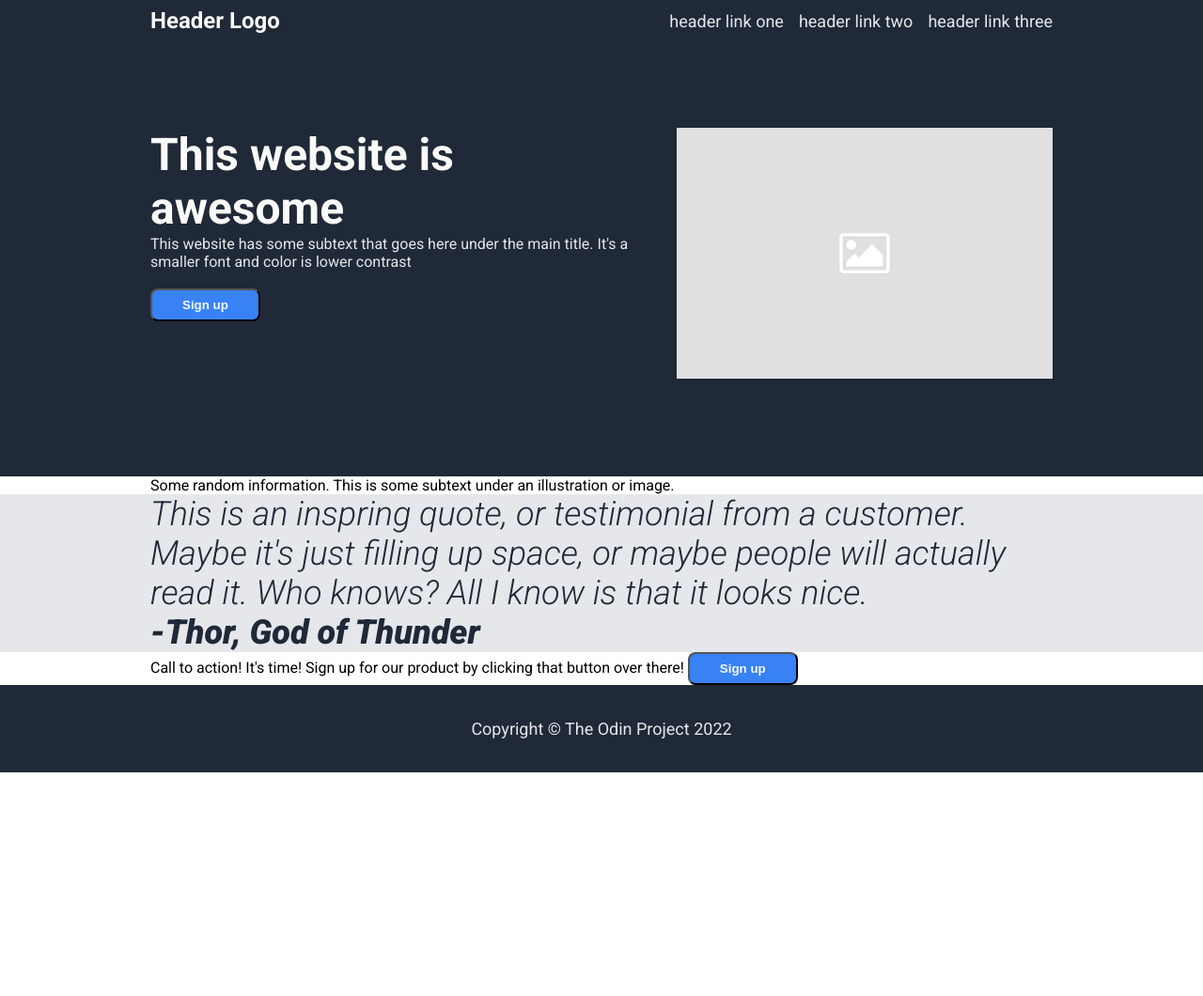
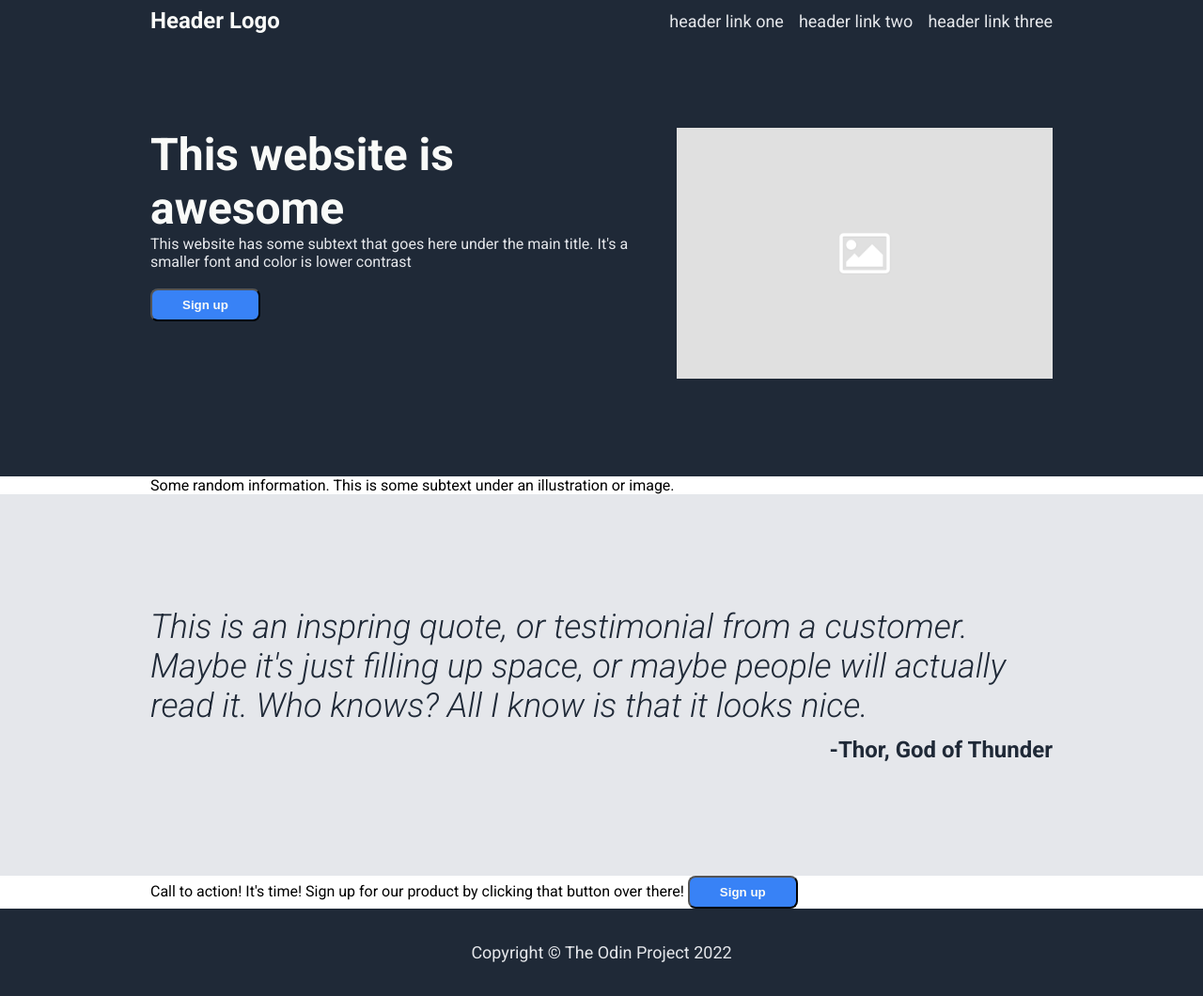
Before and after one commit to MxRi007/odin-css-exercise-landing-page, a plain HTML site: page index.html in a window 1280 px wide. Shown: the whole page at 94% size. Before the commit the page ends 822 px from the top, so only its background shows below. Drawn offline with Linux system fonts and the light colour scheme.

Commit message:
Align quote author to the right and add padding to the quote

```diff
--- a/index.html
+++ b/index.html
@@ -37,11 +37,12 @@
             Some random information. This is some subtext under an illustration or image.
         </div>
         <div class="page-quote">
-<div>
+<div class="quote-text">
 This is an inspring quote, or testimonial from a customer. Maybe it's just filling up space, or maybe people will actually read it. Who knows? All I know is that it looks nice.
-<br>
- <b>-Thor, God of Thunder</b>
 </div>
+
+ <div class="quote-author">-Thor, God of Thunder</div>
+
 
         </div>
         <div class="page-sign-up">
--- a/style.css
+++ b/style.css
@@ -47,9 +47,10 @@ header {
     flex-wrap: wrap;
 }
 
+
 .title-text {
     flex:1;
-    margin-bottom: 30px;
+    margin-bottom: 18px;
     margin-right: 42px;
 }
 
@@ -66,7 +67,7 @@ header {
 img.title-image {
     max-width: 400px;
     max-height: 100%;
-
+    flex:1;
 }
 
 h1, p {
@@ -93,15 +94,25 @@ p {
 
 .page-quote {
     background-color: #e5e7eb;
+
+    color: #1f2937;
+
+    padding-top: 120px;
+    padding-bottom: 120px;
+}
+
+.quote-text {
     font-style: italic;
     font-weight: 100;
-    color: #1f2937;
-    font-size: 36px;;
+    font-size: 36px;
 }
 
 
 .quote-author {
-    align-self: flex-end;
+    text-align:end;
+    font-weight: 800;
+    font-size: 24px;
+    margin-top: 12px;
 }
 
 .page-sign-up {
```
